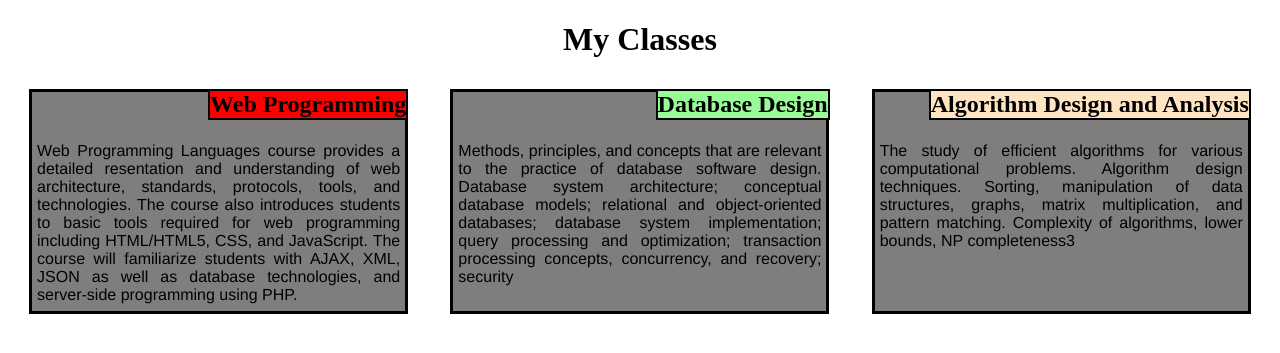
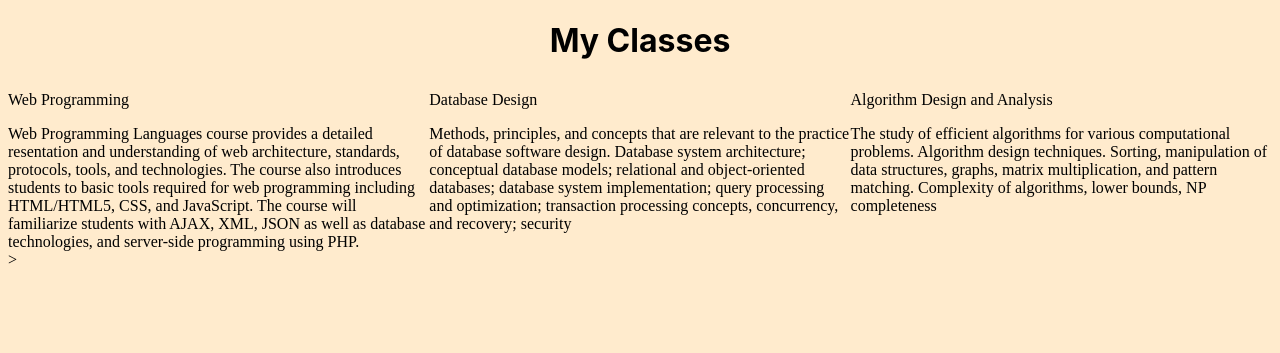
Before and after one commit to arkpan25/Web-Development, a PHP site: page / in a window 1280 px wide. Shown: the top 353 px of the page. Run offline with PHP 8.4, Linux system fonts and the light colour scheme.

Commit message:
Change Index Structure

```diff
--- a/Assign1/CSS/styles.css
+++ b/Assign1/CSS/styles.css
@@ -4,8 +4,12 @@
 * {
   box-sizing: border-box;
 }
+body{
+  background:blanchedalmond;
+}
 h1 {
   margin-bottom: 15px;
+  font-family: -apple-system, BlinkMacSystemFont, 'Segoe UI', Roboto, Oxygen, Ubuntu, Cantarell, 'Open Sans', 'Helvetica Neue', sans-serif;
   text-align: center;
 }
 .webSection   {
@@ -24,7 +28,7 @@ h1 {
 
 h2{
   position: absolute;
-  right: 21px;
+  right: 0.9em;
   top: -20px;
   border: 2px solid black;
   font-family: 'Times New Roman', Times, serif;
@@ -40,13 +44,14 @@ h2.Database{
 }
 
 h2.Algorithms{
-  background: bisque;
+  color: whitesmoke;
+  background:rgb(92, 92, 238);
 }
 p.content {
   border: 3px solid black;
   background-color: rgb(128, 125, 125);
   width: 90%;
-  height: 225px;
+  height: 250px;
   padding-top: 50px;
   padding-left: 5px;
   padding-right: 5px;
@@ -55,6 +60,7 @@ p.content {
   margin-left: auto;
   overflow: auto;
   font-family: Helvetica;
+  font-size:18px;
   color: black;
 
 }
--- a/Assign1/index.html
+++ b/Assign1/index.html
@@ -13,35 +13,31 @@
 
 <div class="row">
   <div class="col-lg-4 col-md-6">
-    <div class="webSection">
-      <h2 class="Web">Web Programming</h2>
-      <p class="content"> Web Programming Languages course provides a detailed resentation and understanding of web architecture, standards,
+    <p class="title1">Web Programming</h2>
+    <section> Web Programming Languages course provides a detailed resentation and understanding of web architecture, standards,
       protocols, tools, and technologies. The course also introduces students to basic tools required for web programming including
       HTML/HTML5, CSS, and JavaScript. The course will familiarize students with AJAX, XML, JSON as well as database technologies,
-          and server-side programming using PHP. </p>
-    </div>
+      and server-side programming using PHP. </section>>
+
 
   </div>
 
 
   <div class="col-lg-4 col-md-6">
-    <div class="DatabaseSection">
-      <h2 class="Database">Database Design</h2>
-      <p class="content"> Methods, principles, and concepts that are relevant to the
+
+    <p class="title2">Database Design</h2>
+    <section> Methods, principles, and concepts that are relevant to the
         practice of database software design. Database system architecture; conceptual database models;
         relational and object-oriented databases; database system implementation; query processing and
-          optimization; transaction processing concepts, concurrency, and recovery; security</p>
+        optimization; transaction processing concepts, concurrency, and recovery; security</section>
  </div>
-
-  </div>
-  <div class="col-lg-4 col-md-6">
-    <div class="AlgorithmSection">
-      <h2 class="Algorithms">Algorithm Design and Analysis</h2>
-      <p class="content">The study of efficient algorithms for various computational problems.
+  <div class="col-lg-4 col-md-12">
+   <p class="title3">Algorithm Design and Analysis</p>
+   <section>The study of efficient algorithms for various computational problems.
       Algorithm design techniques. Sorting, manipulation of data structures, graphs,
       matrix multiplication, and pattern matching. Complexity of algorithms, lower bounds,
-        NP completeness3</p>
-    </div>
+      NP completeness</section>
+
 
   </div>
 </div>
```
Lines whose indentation alone changed are shown as unchanged.
